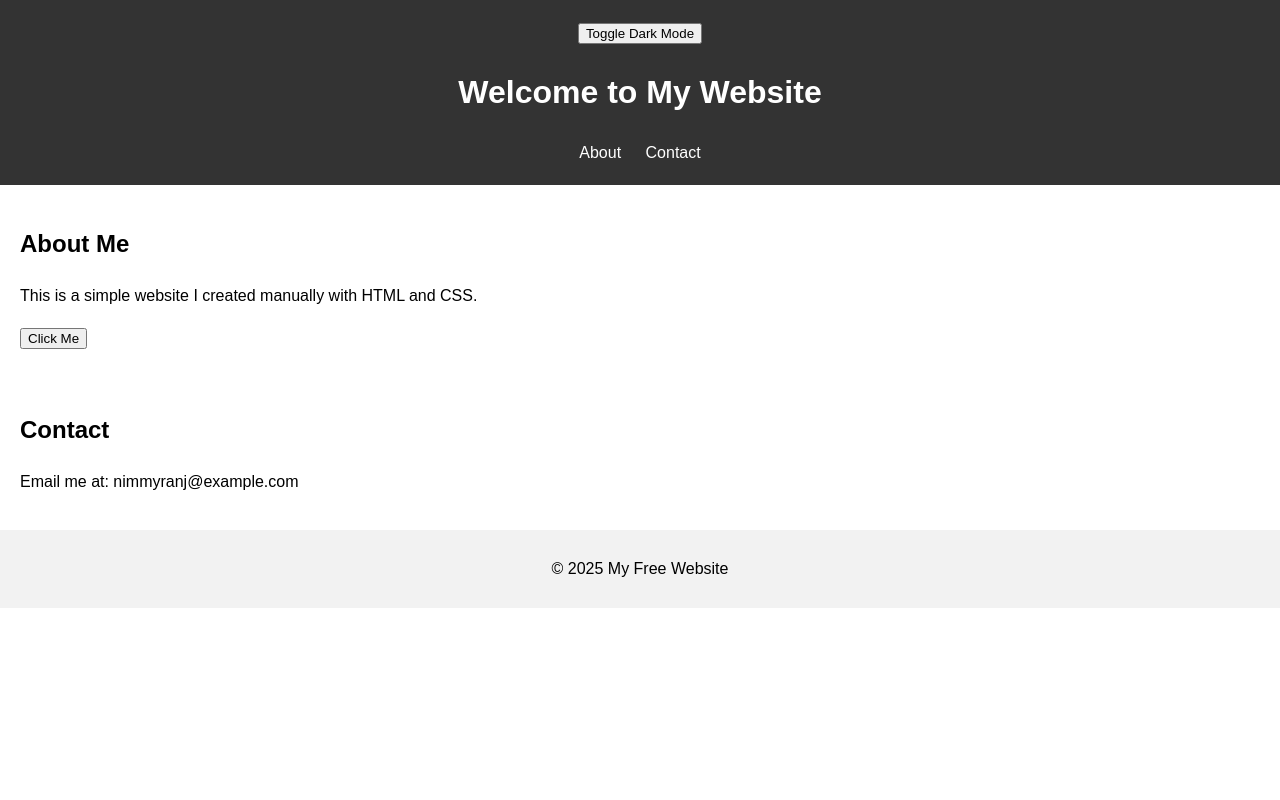
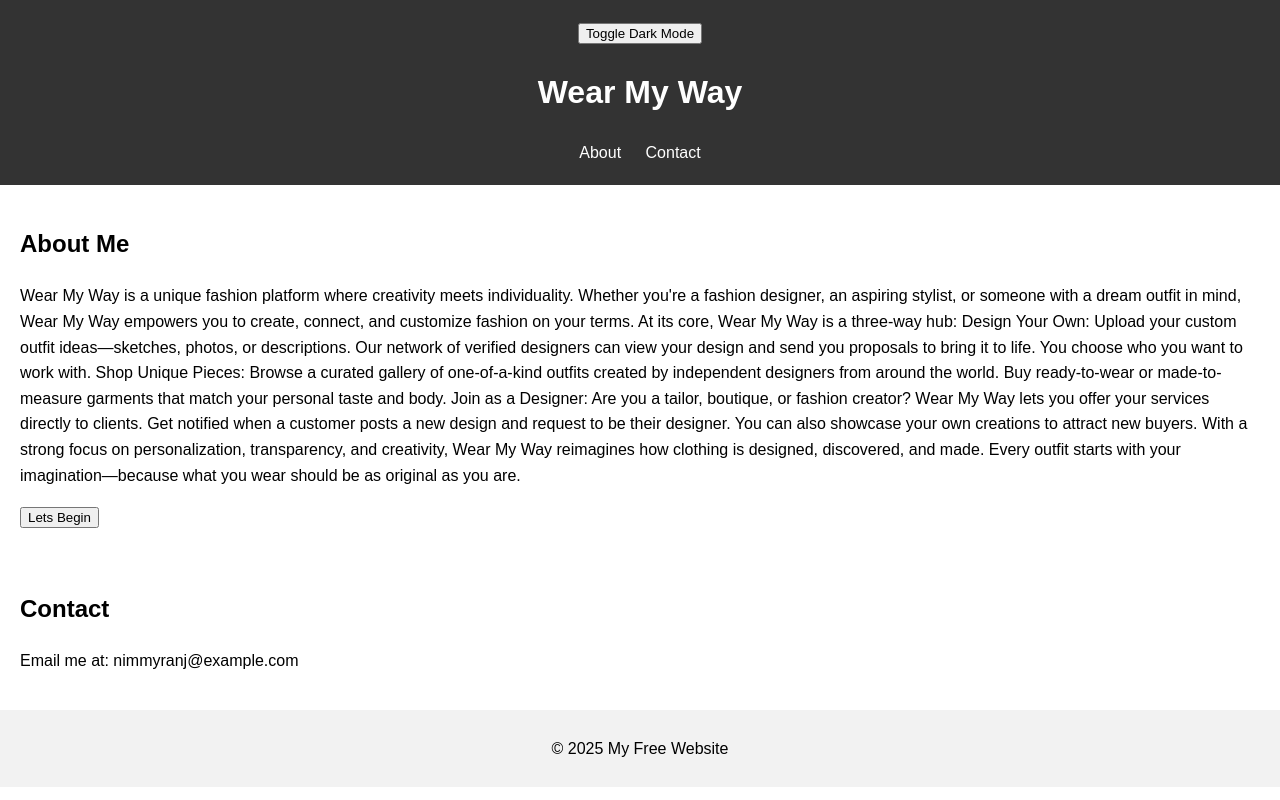
Before and after one commit to nimmyranjee/Nimz-ws, a plain HTML site: page index.html in a window 1280 px wide. Drawn offline with Linux system fonts and the light colour scheme.

Commit message:
Add files via upload

```diff
--- a/index.html
+++ b/index.html
@@ -1,14 +1,14 @@
 <!DOCTYPE html>
 <html>
 <head>
-  <title>My Free Website</title>
+  <title>Wear My Way</title>
   <link rel="stylesheet" href="style.css">
 </head>
 <body>
   <header>
     <button onclick="toggleDarkMode()">Toggle Dark Mode</button>
 
-    <h1>Welcome to My Website</h1>
+    <h1>Wear My Way</h1>
     <nav>
       <a href="#about">About</a>
       <a href="#contact">Contact</a>
@@ -17,8 +17,18 @@
 
   <section id="about">
     <h2>About Me</h2>
-    <p>This is a simple website I created manually with HTML and CSS.</p>
-    <button onclick="showMessage()">Click Me</button>
+    <p>Wear My Way is a unique fashion platform where creativity meets individuality. Whether you're a fashion designer, an aspiring stylist, or someone with a dream outfit in mind, Wear My Way empowers you to create, connect, and customize fashion on your terms.
+
+      At its core, Wear My Way is a three-way hub:
+
+      Design Your Own: Upload your custom outfit ideas—sketches, photos, or descriptions. Our network of verified designers can view your design and send you proposals to bring it to life. You choose who you want to work with.
+
+      Shop Unique Pieces: Browse a curated gallery of one-of-a-kind outfits created by independent designers from around the world. Buy ready-to-wear or made-to-measure garments that match your personal taste and body.
+
+      Join as a Designer: Are you a tailor, boutique, or fashion creator? Wear My Way lets you offer your services directly to clients. Get notified when a customer posts a new design and request to be their designer. You can also showcase your own creations to attract new buyers.
+
+      With a strong focus on personalization, transparency, and creativity, Wear My Way reimagines how clothing is designed, discovered, and made. Every outfit starts with your imagination—because what you wear should be as original as you are.</p>
+    <button onclick="showMessage()">Lets Begin</button>
   </section>
 
   <section id="contact">
@@ -29,5 +39,7 @@
   <footer>
     <p>&copy; 2025 My Free Website</p>
   </footer>
+  <script src="script.js"></script>
+
 </body>
 </html>
```
